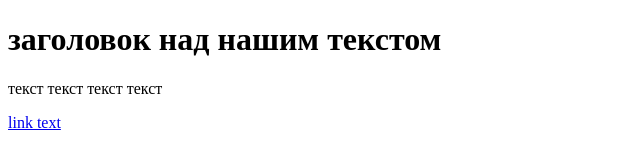
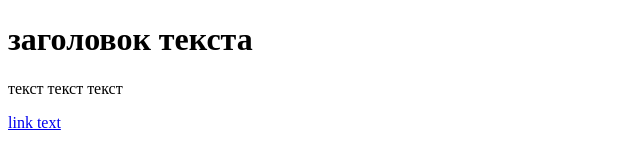
Before and after one commit to Vadim0596/src, a plain HTML site: page test.html in a window 1280 px wide. Shown: the whole page, without its empty margins (0-640 px from the left). Drawn offline with Linux system fonts and the light colour scheme.

Commit message:
changes added

```diff
--- a/scripts.js
+++ b/scripts.js
@@ -1,4 +1,4 @@
 $(function(){
     console.log("NO");
-    ddddddddddddd
+    dgdgdgdgdgdgd
 });
--- a/test.html
+++ b/test.html
@@ -3,9 +3,10 @@
     <head>
         <title>название нашего сайта</title>
     </head>
+    <meta charset="UTF-8">
     <body>
-        <h1>заголовок над нашим текстом</h1>
-        <p>текст текст текст текст</p>
+        <h1>заголовок текста</h1>
+        <p>текст текст текст</p>
         <a href="#header">link text</a>
     </body>
 </html>
```
